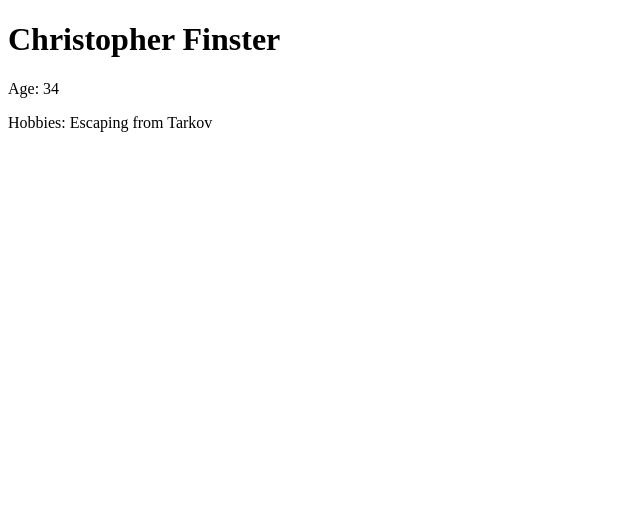
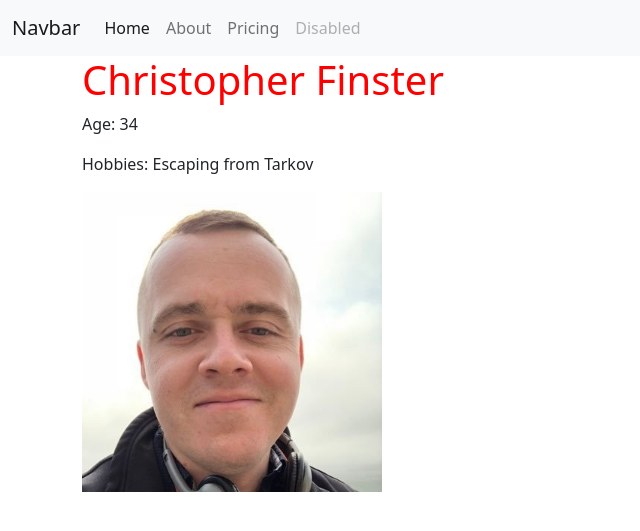
Before and after one commit to Finsternavy/FSDI_112, a Django app: page /about/ in a window 1280 px wide. Shown: the top 531 px of the page, without its empty margins (0-640 px from the left). Run offline with Django 4.2, Linux system fonts and the light colour scheme.

Commit message:
112 assignment 2

```diff
--- /dev/null
+++ b/requirements.txt
@@ -0,0 +1,5 @@
+asgiref==3.5.2
+Django==4.0.6
+gunicorn==20.1.0
+sqlparse==0.4.2
+whitenoise==6.2.0
--- /dev/null
+++ b/static/css/base.css
@@ -0,0 +1,6 @@
+h1 {
+    color: red;
+}
+.me-image{
+    width: 300px;
+}
--- a/templates/about.html
+++ b/templates/about.html
@@ -1,4 +1,5 @@
 {% extends 'base.html' %}
+{% load static %}
 
 {% block title %}About Me{% endblock title %}
 
@@ -6,4 +7,5 @@
 <h1>Christopher Finster</h1>
 <p>Age: 34</p>
 <p>Hobbies: Escaping from Tarkov</p>
+<img class="me-image" src="{% static 'img/me.jpg' %}" alt="image of me">
 {% endblock content %}
--- a/templates/base.html
+++ b/templates/base.html
@@ -1,3 +1,4 @@
+{% load static %}
 <!DOCTYPE html>
 <html lang="en">
 <head>
@@ -5,9 +6,45 @@
     <meta http-equiv="X-UA-Compatible" content="IE=edge">
     <meta name="viewport" content="width=device-width, initial-scale=1.0">
     <title>{% block title %}My app{% endblock title %}</title>
+    <link
+    href="https://cdn.jsdelivr.net/npm/bootstrap@5.2.0-beta1/dist/css/bootstrap.min.css"
+    rel="stylesheet"
+    integrity="sha384-0evHe/X+R7YkIZDRvuzKMRqM+OrBnVFBL6DOitfPri4tjfHxaWutUpFmBp4vmVor"
+    crossorigin="anonymous">
+    <link rel="stylesheet" href="{% static 'css/base.css' %}">
 </head>
 <body>
-    {% block content %}
-    {% endblock content %}
+    <nav class="navbar navbar-expand-lg bg-light">
+        <div class="container-fluid">
+          <a class="navbar-brand" href="{% url 'home' %}">Navbar</a>
+          <button class="navbar-toggler" type="button" data-bs-toggle="collapse" data-bs-target="#navbarNav" aria-controls="navbarNav" aria-expanded="false" aria-label="Toggle navigation">
+            <span class="navbar-toggler-icon"></span>
+          </button>
+          <div class="collapse navbar-collapse" id="navbarNav">
+            <ul class="navbar-nav">
+              <li class="nav-item">
+                <a class="nav-link active" aria-current="page" href="{% url 'home' %}">Home</a>
+              </li>
+              <li class="nav-item">
+                <a class="nav-link" href="{% url 'about' %}">About</a>
+              </li>
+              <li class="nav-item">
+                <a class="nav-link" href="#">Pricing</a>
+              </li>
+              <li class="nav-item">
+                <a class="nav-link disabled">Disabled</a>
+              </li>
+            </ul>
+          </div>
+        </div>
+      </nav>
+      <div class="container">
+          {% block content %}
+          {% endblock content %}
+      </div>
+    <script
+    src="https://cdn.jsdelivr.net/npm/bootstrap@5.2.0-beta1/dist/js/bootstrap.bundle.min.js"
+    integrity="sha384-pprn3073KE6tl6bjs2QrFaJGz5/SUsLqktiwsUTF55Jfv3qYSDhgCecCxMW52nD2"
+    crossorigin="anonymous"></script>
 </body>
 </html>
```
Also changed, not shown: config/settings.py (+9 -1 lines), static/img/me.jpg (added), 2 other files.
